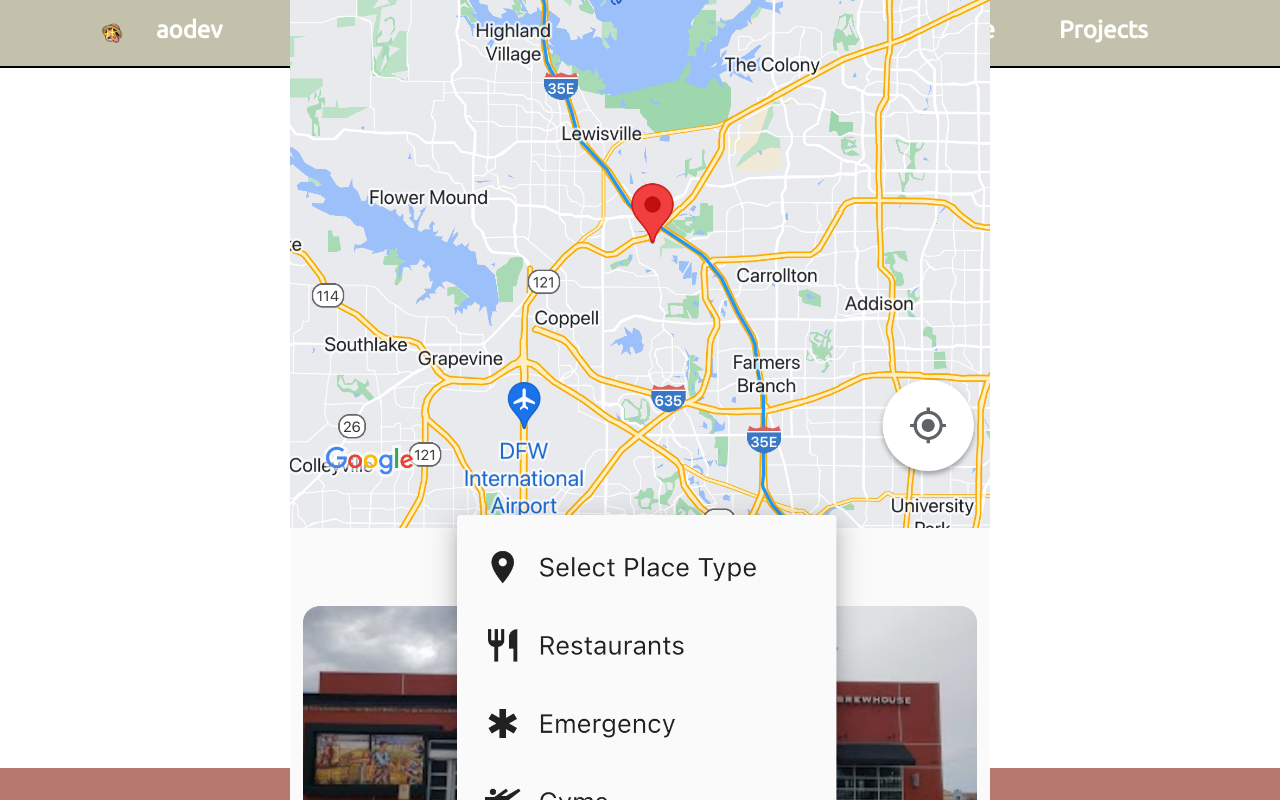
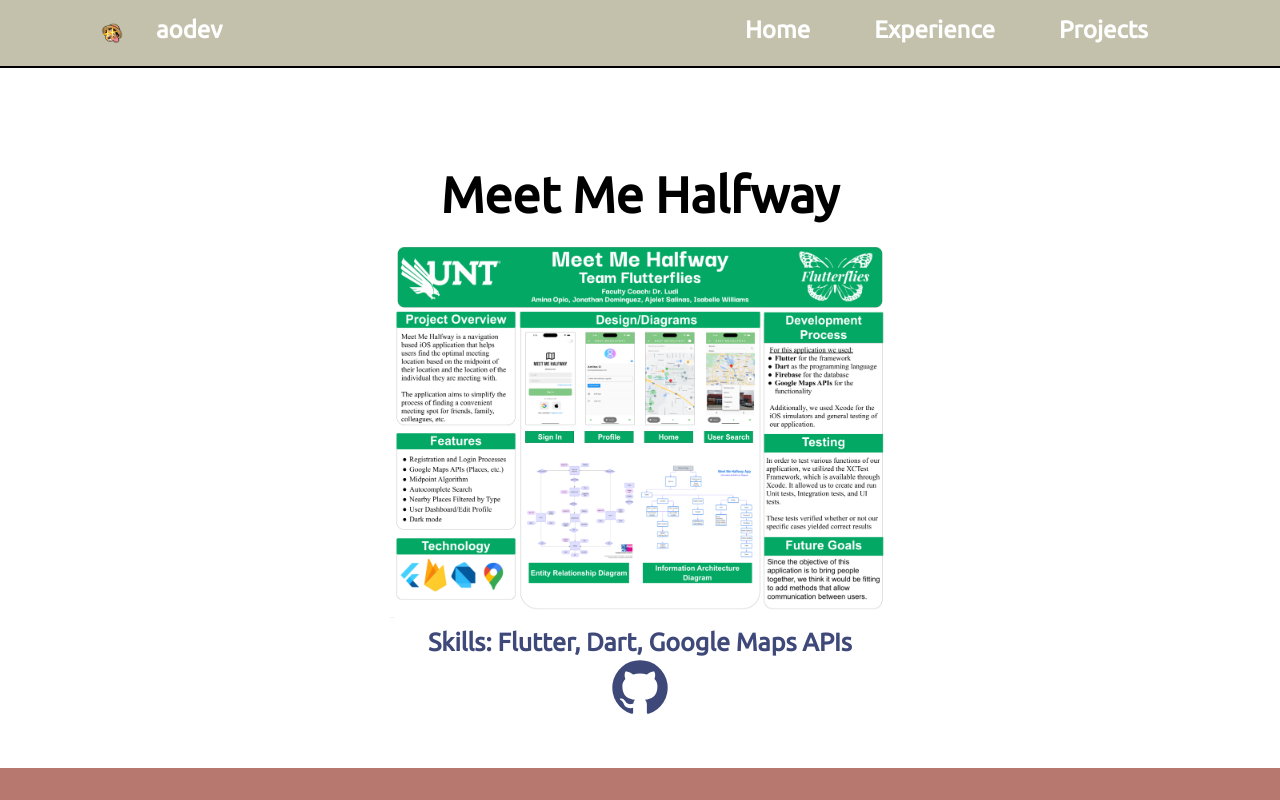
Before and after one commit to aminaopio/Portfolio, a React (Create React App) app in the folder my-portfolio/: page /project/1 in a window 1280 px wide. Shown: the top 800 px of the page. Built offline with nearby package versions, Linux system fonts and the light colour scheme.

Commit message:
Minor design changes

```diff
--- a/my-portfolio/src/styles/Project.css
+++ b/my-portfolio/src/styles/Project.css
@@ -5,13 +5,16 @@
     justify-content: center;
     align-items: center;
     flex-direction: column;
+    background-color: #E7D8BC;
+    padding-right: 100px;
   }
 
   .projects h1 {
+    margin-top: 20px;
     padding-bottom: 20px;
-    padding-top: 20px;
-    font-size: 35px;
-}
+    color: #000000;
+    font-size: 50px;
+  }
   .projects .projectTitle {
     text-align: center;
     color: #3e497a;
--- a/my-portfolio/src/styles/ProjectDisplay.css
+++ b/my-portfolio/src/styles/ProjectDisplay.css
@@ -9,19 +9,19 @@
 
   .project h1 {
     margin-top: 50px;
-    color: #3e497a;
-    font-size: 35px;
+    color: #000000;
+    font-size: 50px;
     font-weight: bold;
     padding-bottom: 20px;
   }
   .project img {
-    width: 700px;
+    width: 500px;
     border-radius: 10px;
     padding-bottom: 10px;
   }
 
   .project p {
-    font-size: 40px;
+    font-size: 25px;
     color: #3e497a;
   }
 
```
Also changed, not shown: my-portfolio/src/assets/proj2.jpg.
